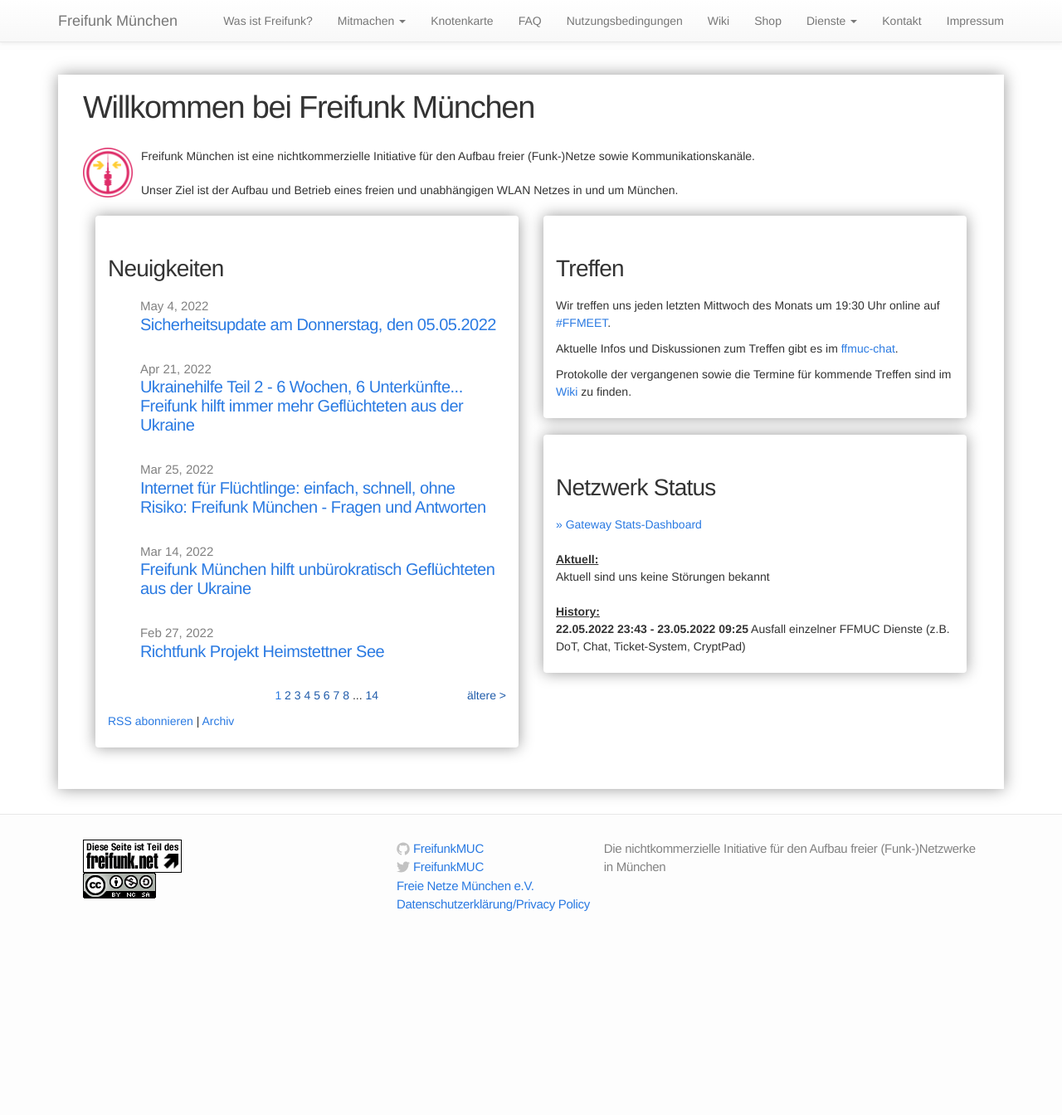
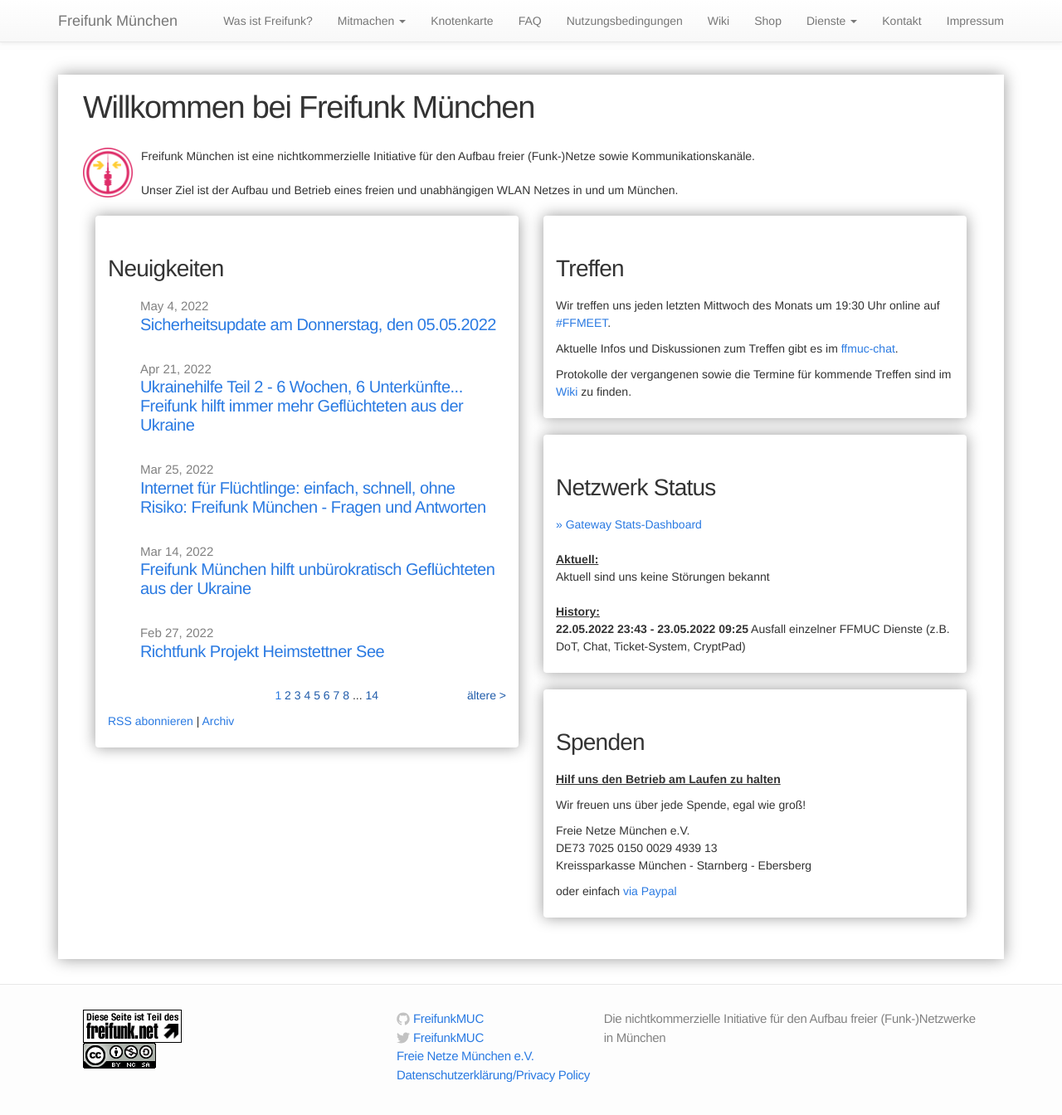
Before and after one commit to freifunkMUC/freifunkmuc.github.io, a Jekyll site: the page built from index.md, in a window 1280 px wide and 1362 px high. Shown: the top 1344 px of the window at 83% size. Built offline with Jekyll 4.4.1, drawn with Linux system fonts in a browser that asks for light colours.

Commit message:
Add (temporary) donation section

```diff
--- /dev/null
+++ b/_includes/spenden.md
@@ -0,0 +1,11 @@
+## Spenden
+
+<u><b>Hilf uns den Betrieb am Laufen zu halten</b></u>
+
+Wir freuen uns über jede Spende, egal wie groß!
+
+Freie Netze München e.V.<br>
+DE73 7025 0150 0029 4939 13<br>
+Kreissparkasse München - Starnberg - Ebersberg<br>
+
+oder einfach <a target="_blank" href="https://www.paypal.me/ffmucspenden">via Paypal</a>
--- a/index.md
+++ b/index.md
@@ -52,4 +52,10 @@ Unser Ziel ist der Aufbau und Betrieb eines freien und unabhängigen WLAN Netzes
         </div>
     </div>
 
+<div class="col-sm-6">
+<div class="list-group">
+<div class="panel-heading" markdown="1">
+{% include spenden.md %}
 </div>
+</div>
+</div>
```
